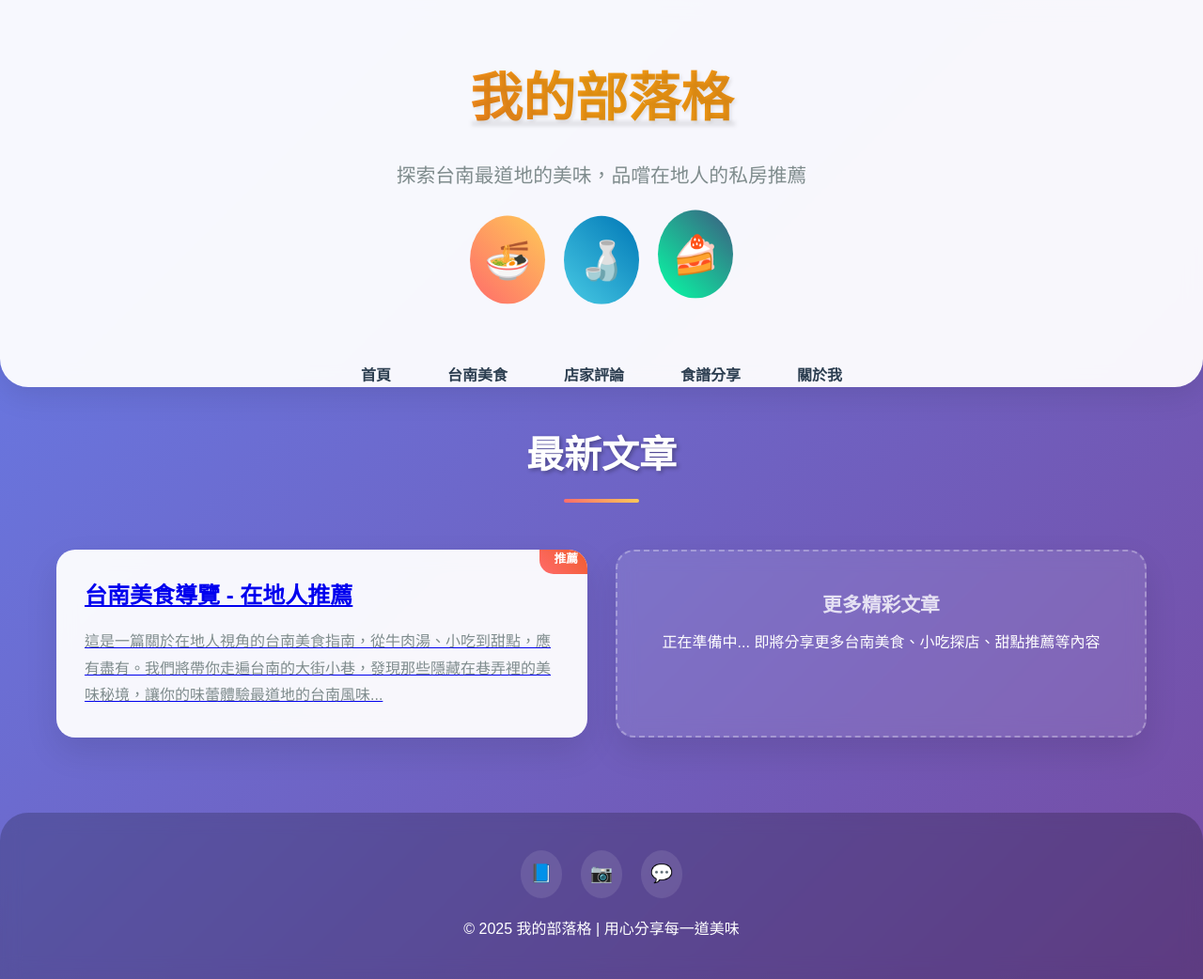
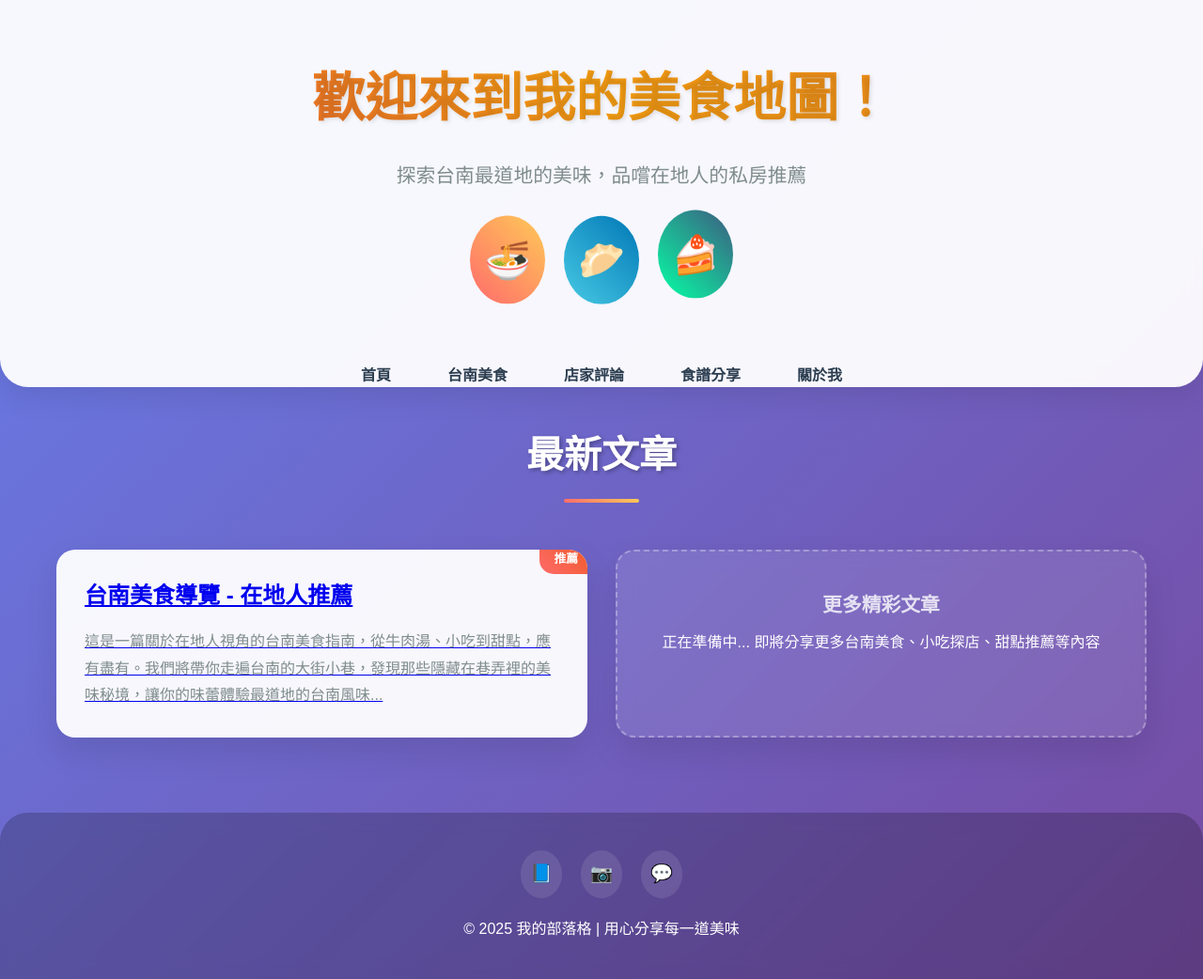
Before and after one commit to dssass/dssass.github.io, a Jekyll site: the page built from index.html, in a window 1280 px wide. Shown: the whole page at 94% size. Built offline with Jekyll 4.4.1, drawn with Linux system fonts in a browser that asks for light colours; the list of posts is cut into pages by our own code.

Commit message:
Update header.html

```diff
--- a/_includes/header.html
+++ b/_includes/header.html
@@ -1,15 +1,39 @@
+<!-- 一個聰明的、會根據頁面變換內容的 header.html -->
+
+{% comment %} 檢查當前頁面的網址是否為首頁 ('/') {% endcomment %}
+{% if page.url == '/' %}
+
+  <!-- 如果是首頁，就顯示這個華麗的 Header -->
   <header class="site-header">
-    <div class="container">
     <div class="header-content">
-            <h1><a href="{{ '/' | relative_url }}">{{ site.title }}</a></h1>
-            <p class="subtitle">{{ site.description }}</p>
+      <h1>歡迎來到我的美食地圖！</h1>
+      <p class="subtitle">探索台南最道地的美味，品嚐在地人的私房推薦</p>
       <div class="food-icons">
         <div class="food-icon">🍜</div>
-                <div class="food-icon">🍶</div>
+        <div class="food-icon">🥟</div>
         <div class="food-icon">🍰</div>
       </div>
     </div>
+    <!-- 首頁的導航列 -->
+    <nav class="main-nav">
+      <div class="container">
+          <ul>
+              <li><a href="{{ '/' | relative_url }}">首頁</a></li>
+              <li><a href="{{ '/categories/tainan-food/' | relative_url }}">台南美食</a></li>
+              <li><a href="{{ '/categories/reviews/' | relative_url }}">店家評論</a></li>
+              <li><a href="{{ '/categories/recipes/' | relative_url }}">食譜分享</a></li>
+              <li><a href="{{ '/about/' | relative_url }}">關於我</a></li>
+          </ul>
+      </div>
+    </nav>
+  </header>
 
+{% else %}
+
+  <!-- 如果是任何其他內頁，就顯示這個簡潔的 Header -->
+  <header class="post-header">
+    <div class="container">
+      <!-- 內頁的導航列 -->
       <nav class="main-nav">
         <ul>
             <li><a href="{{ '/' | relative_url }}">首頁</a></li>
@@ -21,3 +45,5 @@
       </nav>
     </div>
   </header>
+
+{% endif %}
```
Lines whose indentation alone changed are shown as unchanged.
